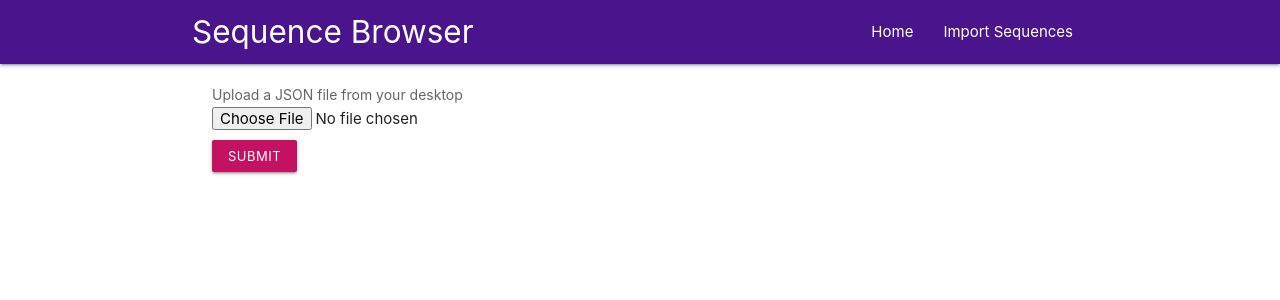
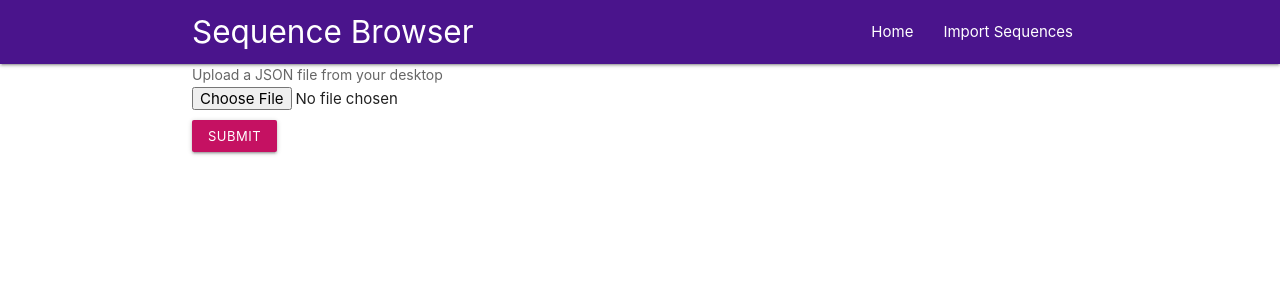
Before and after one commit to daisyflemming/plasmabrowser, a React (Create React App) app in the folder ui/: page /importSequences in a window 1280 px wide. Shown: the top 300 px of the page. Built offline with nearby package versions, Linux system fonts and the light colour scheme.

Commit message:
clean up

```diff
--- a/ui/src/components/sequences/ImportSequences.js
+++ b/ui/src/components/sequences/ImportSequences.js
@@ -8,7 +8,7 @@ import 'react-loader-spinner/dist/loader/css/react-spinner-loader.css';
 const ImportSequences = (props) => {
   const {expressionCounts, expressionAnnotations, loading} = props;
   return (
-    <div className='container root'>
+    <div className='container'>
       <div className='row'>
             <FileUpload/>
       </div>
```
